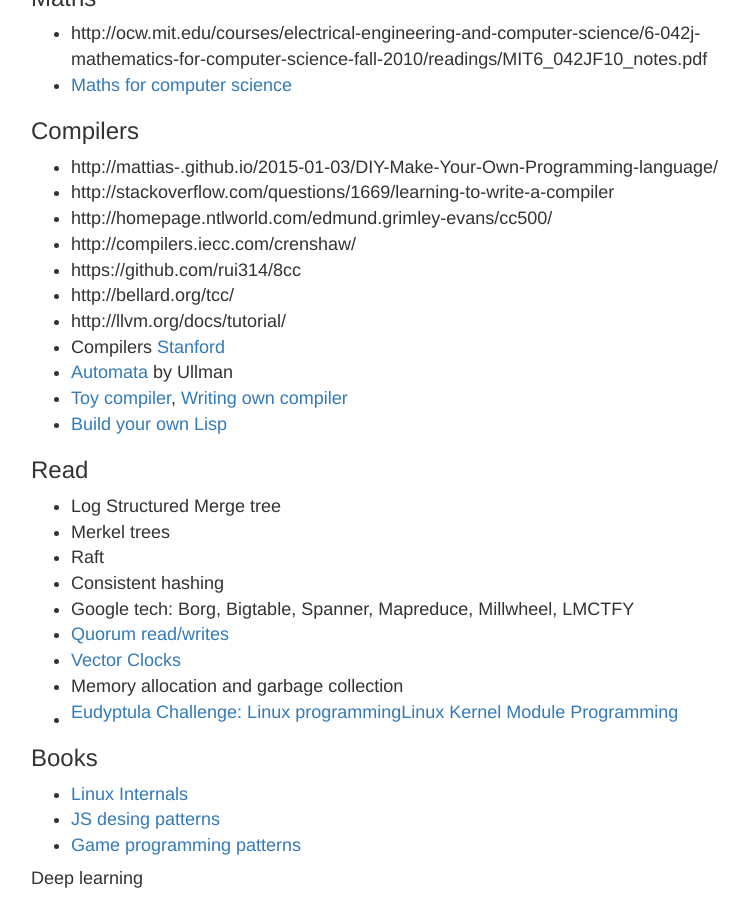
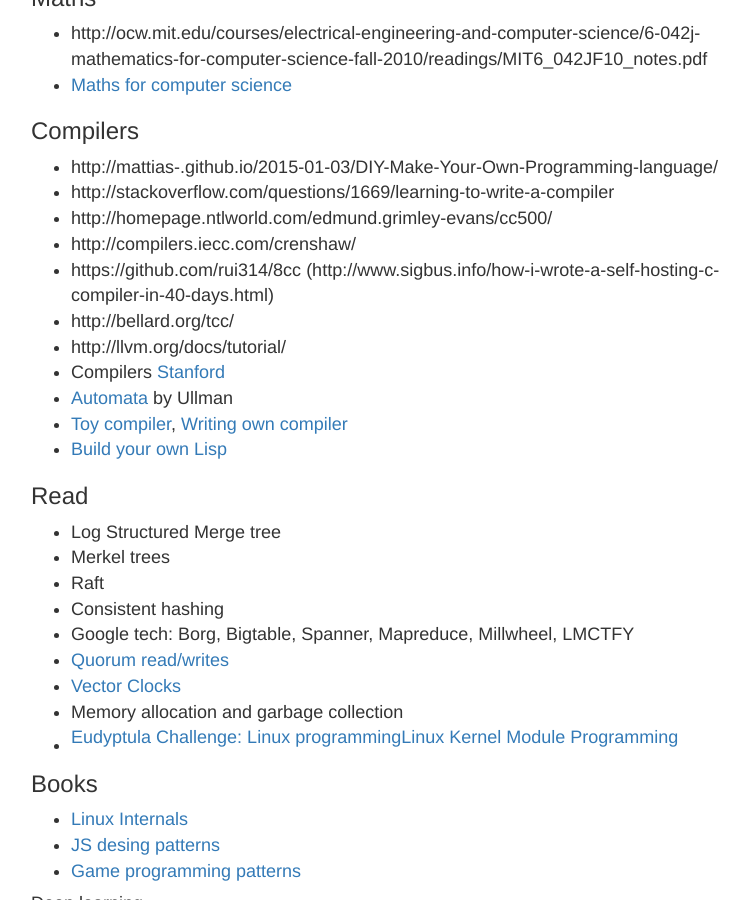
Before and after one commit to rohityadavcloud/rohityadavcloud.github.io, a Jekyll site: the page built from k/index.markdown, in a window 1280 px wide and 900 px high, scrolled down 5614 px. Shown: the whole window, without its empty margins (234-984 px from the left). Built offline with Jekyll 4.4.1, drawn with Linux system fonts in a browser that asks for light colours; some of the changed lines change nothing that is shown.

Commit message:
kup
Signed-off-by: Rohit Yadav <rohit.yadav@shapeblue.com>

```diff
--- a/k/index.markdown
+++ b/k/index.markdown
@@ -231,7 +231,7 @@
 - http://stackoverflow.com/questions/1669/learning-to-write-a-compiler
 - http://homepage.ntlworld.com/edmund.grimley-evans/cc500/
 - http://compilers.iecc.com/crenshaw/
-- https://github.com/rui314/8cc
+- https://github.com/rui314/8cc (http://www.sigbus.info/how-i-wrote-a-self-hosting-c-compiler-in-40-days.html)
 - http://bellard.org/tcc/
 - http://llvm.org/docs/tutorial/
 - Compilers [Stanford](https://class.coursera.org/compilers-003/lecture)
```
